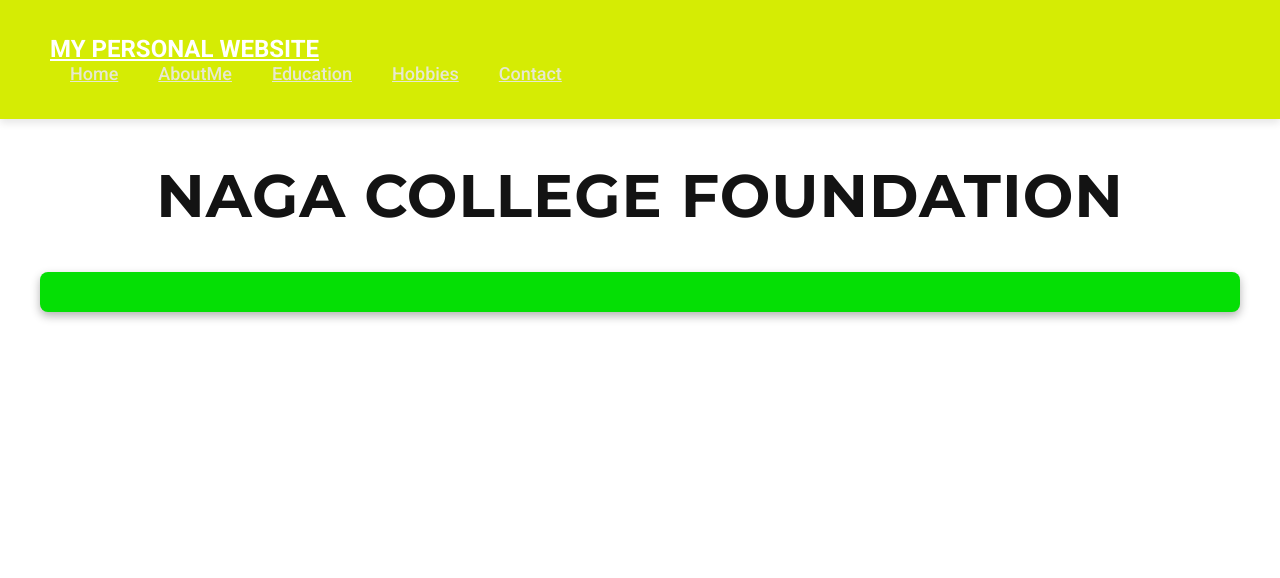
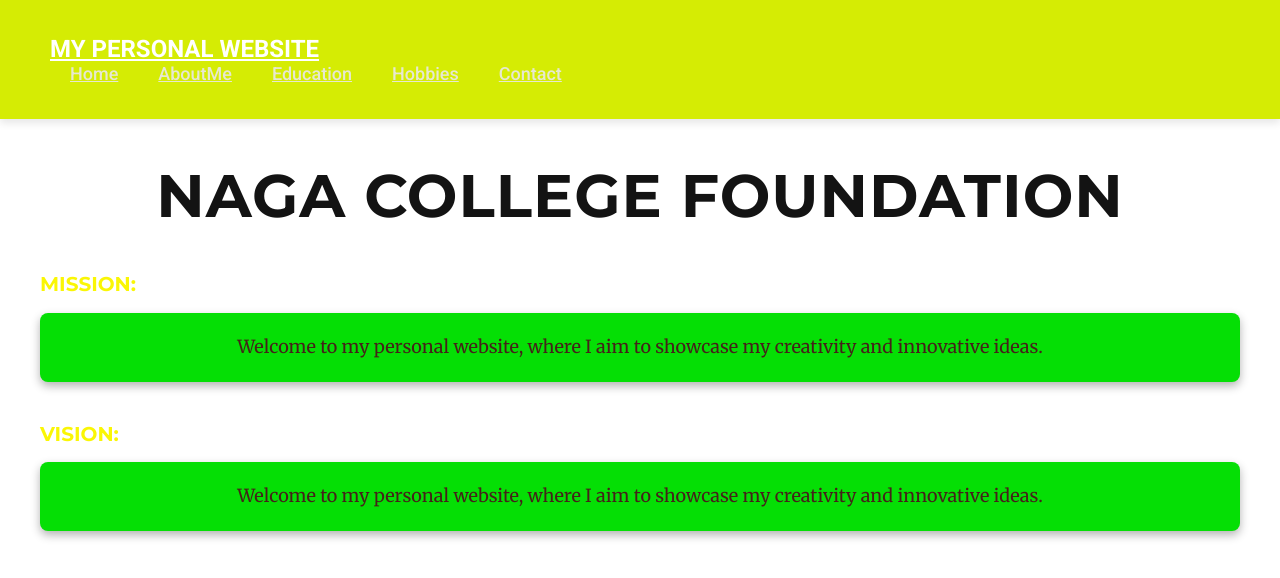
Before and after one commit to delossantos11/frontend2, a React (Vite) app: page / in a window 1280 px wide. Shown: the top 578 px of the page. Built offline with nearby package versions, Linux system fonts and the light colour scheme.

Commit message:
Update Home.jsx

```diff
--- a/src/Home.jsx
+++ b/src/Home.jsx
@@ -5,11 +5,12 @@ function Home() {
   return (
     <div>
       <h1 className='home-h1'>NAGA COLLEGE FOUNDATION</h1>
+      <h2 className='home-h2'>Mission:</h2>
+      <p className='home-p'>
+        Welcome to my personal website, where I aim to showcase my creativity and innovative ideas.</p>
 
-      <p className='home-p'>
-        </p>
-
-
+      <h2 className='home-h2'>Vision:</h2>
+      <p className='home-p'>Welcome to my personal website, where I aim to showcase my creativity and innovative ideas.</p>
 
 
      <div>
```
